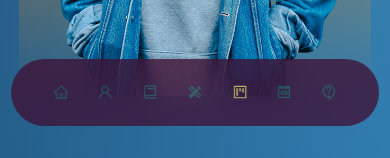
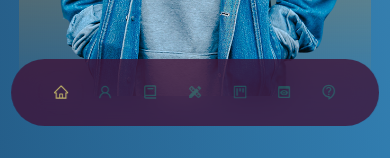
Before and after one commit to imBadAlpha/my-website, a React (Create React App) app: page / in a window 390 px wide. Shown: the part 686-844 px from the top of the page. Built offline with nearby package versions, Linux system fonts and the light colour scheme; a web font is replaced by a local one.

Commit message:
Sorting out of animation while removing the container based animation

```diff
--- a/package.json
+++ b/package.json
@@ -6,6 +6,7 @@
     "@testing-library/jest-dom": "^5.16.5",
     "@testing-library/react": "^13.4.0",
     "@testing-library/user-event": "^13.5.0",
+    "emailjs-com": "^3.2.0",
     "jquery": "^3.6.4",
     "react": "^18.2.0",
     "react-dom": "^18.2.0",
--- a/src/components/contact/Contact.jsx
+++ b/src/components/contact/Contact.jsx
@@ -7,6 +7,10 @@ import emailjs from  'emailjs-com';
 
 const Contact = () => {
   const form = useRef();
+  const emailServiceId = process.env.REACT_APP_EMAIL_SERVICE_ID;
+  const emailTemplateId = process.env.REACT_APP_EMAIL_TEMPLATE_ID;
+  const apiKey = process.env.REACT_APP_API_PUBLIC_KEY;
+
 
   const sendEmail = (e) => {
     e.preventDefault();
@@ -29,7 +33,7 @@ const Contact = () => {
       return;
     }
 
-    emailjs.sendForm('service_47spwdr', 'template_akur56g', form.current, 'RPXfCBv4ChtUFbFhd')
+    emailjs.sendForm(emailServiceId, emailTemplateId, form.current, apiKey)
       .then((result) => {
         console.log(result.text);
         const notification = document.querySelector('.form__notification');
--- a/src/components/footer/Footer.jsx
+++ b/src/components/footer/Footer.jsx
@@ -3,7 +3,12 @@ import './footer.css'
 
 const Footer = () => {
   return (
-    <section id='footer'>Footer</section>
+    <footer>
+      <a href="#" className='footer__logo'>EGATOR</a>
+      <ul className='permalinks'>
+        <li><a href=""></a></li>
+      </ul>
+    </footer>
   )
 }
 
--- a/src/components/header/Header.jsx
+++ b/src/components/header/Header.jsx
@@ -9,13 +9,13 @@ const Header = () => {
   useAnimate(
     (target, isIntersecting) => {
       if (isIntersecting) {
-        target.classList.add('show__container');
+        target.classList.add('show__header__container');
       }
       // else {
       //   target.classList.remove('show__container');
       // }
     },
-    '.container'
+    '.header__container'
   );
 
   useAnimate(
@@ -31,7 +31,7 @@ const Header = () => {
   );
 
   return (
-    <header>
+    <section id='header'>
       <div className='container header__container'>
         <h5>Hey there, I'm</h5>
         <h1>Romeo Nombre Jr.</h1>
@@ -45,7 +45,7 @@ const Header = () => {
 
         <a href="#contact" className='scroll__down'>Scroll Down</a>
       </div>
-    </header>
+    </section>
   )
 }
 
--- a/src/components/header/header.css
+++ b/src/components/header/header.css
@@ -1,15 +1,25 @@
-header {
+#header {
     height: 100vh;
     padding-top: 2rem;
     overflow: hidden;
     min-height: 775px;
-
+    margin-top: 0rem;
 }
 
 .header__container {
     text-align: center;
     height: 100%;
     position: relative;
+    opacity: 0;
+    filter: blur(5px);
+    transform: translateY(100%);
+    transition: all 1s;
+}
+
+.show__header__container {
+    opacity: 1;
+    filter: blur(0);
+    transform: translateX(0);
 }
 
 /* ============= CTA ============== */
@@ -63,7 +73,7 @@ header {
 
 /* ============= Media Queries (Medium Devices) ============== */
 @media screen and (max-width: 1024px) {
-    header {
+    #header {
         height: 68vh;
     }
 
@@ -71,7 +81,7 @@ header {
 
 /* ============= Media Queries (Small Devices) ============== */
 @media screen and (max-width: 600px) {
-    header {
+    #header {
         height: 100vh;
     }
 
--- a/src/components/nav/Nav.jsx
+++ b/src/components/nav/Nav.jsx
@@ -6,7 +6,7 @@ import { MdDesignServices, MdOutlineContactSupport, MdPreview } from 'react-icon
 import { useState, useEffect} from 'react'
 
 const Nav = () => {
-  const [activeNav, setActiveNav] = useState('#');
+  const [activeNav, setActiveNav] = useState('#header');
 
   useEffect(() => {
     const handleScroll = () => {
@@ -33,7 +33,7 @@ const Nav = () => {
 
   return (
     <nav>
-      <a href="#" title='Home' onClick={() => setActiveNav('#')} className={activeNav === '#' ? 'active' : ''}><AiOutlineHome /></a>
+      <a href="#header" title='Home' onClick={() => setActiveNav('#header')} className={activeNav === '#header' ? 'active' : ''}><AiOutlineHome /></a>
       <a href="#about" title='About' onClick={() => setActiveNav('#about')} className={activeNav === '#about' ? 'active' : ''}><AiOutlineUser /></a>
       <a href="#experience" title='Experience' onClick={() => setActiveNav('#experience')} className={activeNav === '#experience' ? 'active' : ''}><BiBook /></a>
       <a href="#services" title='Services' onClick={() => setActiveNav('#services')} className={activeNav === '#services' ? 'active' : ''}><MdDesignServices /></a>
--- a/src/components/portfolio/Portfolio.jsx
+++ b/src/components/portfolio/Portfolio.jsx
@@ -6,6 +6,7 @@ import IMG3 from '../../assets/images/portfolio3.jpg'
 import IMG4 from '../../assets/images/portfolio4.jpg'
 import IMG5 from '../../assets/images/portfolio5.png'
 import IMG6 from '../../assets/images/portfolio6.jpg'
+import useAnimate from '../Animate';
 
 const data = [
   {id: 1, "image": IMG1, title: "Project Alpha", github: "https://github.com", demo: "#"},
@@ -17,6 +18,18 @@ const data = [
 ]
 
 const Portfolio = () => {
+  useAnimate(
+    (target, isIntersecting) => {
+      if (isIntersecting) {
+        target.classList.add('show__portfolio__item');
+      }
+      else {
+        target.classList.remove('show__portfolio__item');
+      }
+    },
+    '.portfolio__item'
+  );
+
   return (
     <section id='portfolio'>
       <h5>My Recent Work</h5>
--- a/src/components/portfolio/portfolio.css
+++ b/src/components/portfolio/portfolio.css
@@ -10,6 +10,34 @@
     border-radius: 2rem;
     border: 1px solid transparent;
     transition: var(--transition);
+    opacity: 0;
+    filter: blur(5px);
+    transition: all 1s;
+}
+
+.portfolio__item:nth-child(2) {
+    transition-delay: 200ms;
+}
+
+.portfolio__item:nth-child(3) {
+    transition-delay: 200ms;
+}
+
+.portfolio__item:nth-child(4) {
+    transition-delay: 200ms;
+}
+
+.portfolio__item:nth-child(5) {
+    transition-delay: 200ms;
+}
+
+.portfolio__item:nth-child(6) {
+    transition-delay: 200ms;
+}
+
+.show__portfolio__item {
+    opacity: 1;
+    filter: blur(0);
 }
 
 .portfolio__item:hover {
--- a/src/index.css
+++ b/src/index.css
@@ -56,22 +56,12 @@ html {
 .container {
     width: var(--container-width-lg);
     margin: 0 auto;
-    opacity: 0;
-    filter: blur(5px);
-    transform: translateY(100%);
-    transition: all 1s;
 }
 
 @media(prefers-reduced-motion) {
     .container {
         transition: none;
     }
-}
-
-.show__container {
-    opacity: 1;
-    filter: blur(0);
-    transform: translateX(0);
 }
 
 h1, h2, h3, h4, h5 {
@@ -84,6 +74,7 @@ h1 {
 
 section {
     margin-top: 8rem;
+    padding-top: 2rem;
 }
 
 section > h2, section > h5 {
@@ -148,7 +139,7 @@ img {
         margin-bottom: 2rem;
     }
 
-    header {
+    #header {
         height: 68vh;
     }
 
@@ -164,7 +155,7 @@ img {
         margin-bottom: 2rem;
     }
 
-    header {
+    #header {
         height: 100vh;
     }
 
```
Also changed, not shown: 2 other files (tests, documents, lock files or other folders).
